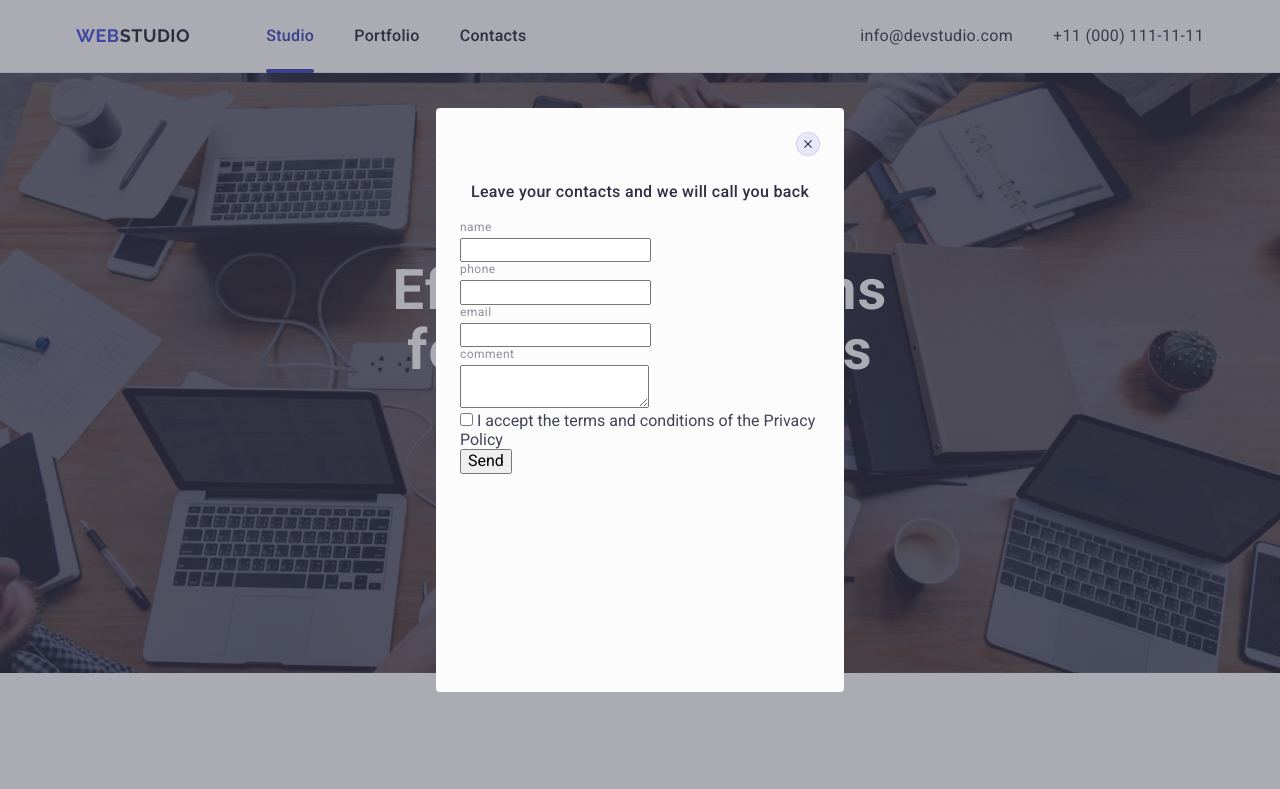
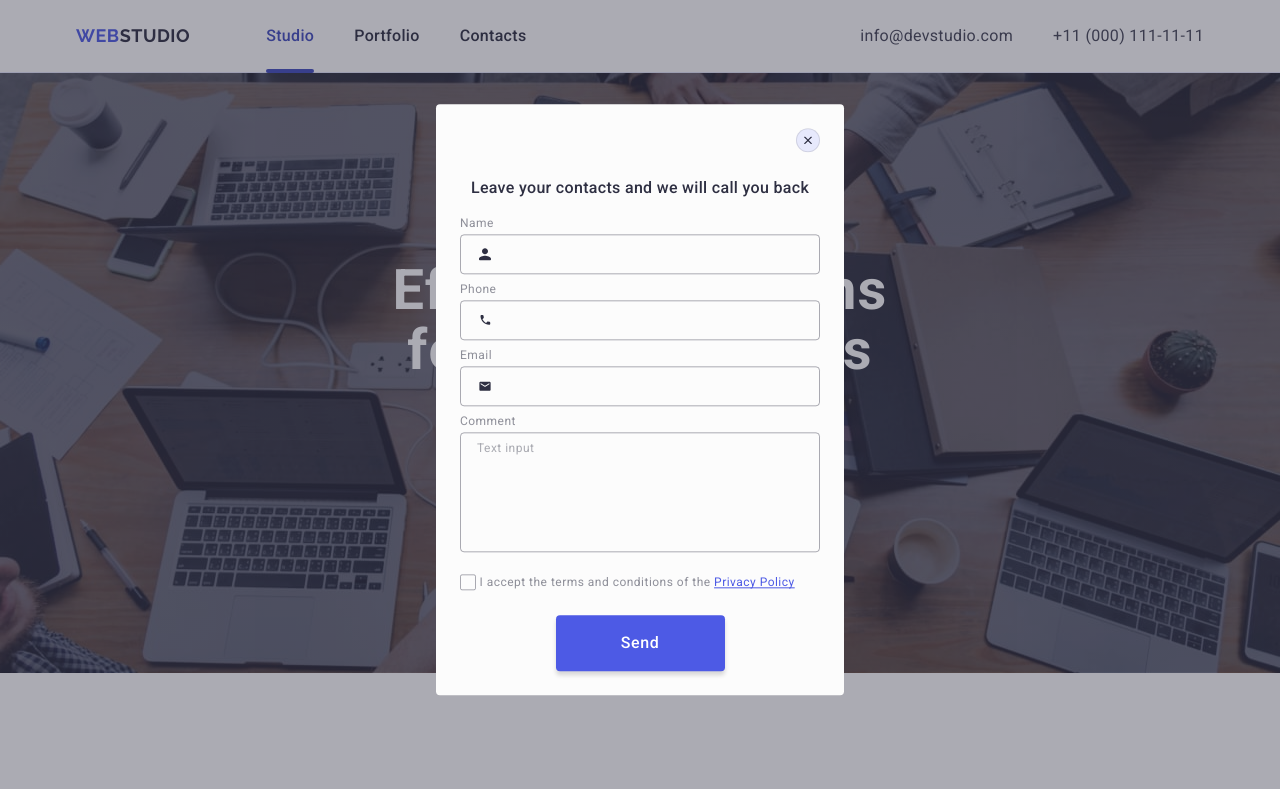
Before and after one commit to katerynakyryliuk2024/goit-markup-hw-05, a plain HTML site: page index.html in a window 1280 px wide. Shown: the top 789 px of the page. Drawn offline with nearby package versions, Linux system fonts and the light colour scheme.

Commit message:
form update

```diff
--- a/css/styles.css
+++ b/css/styles.css
@@ -159,7 +159,7 @@ transition: background-color 250ms cubic-bezier(0.4, 0, 0.2, 1);
 background-color: #404bbf;
 }
 
-.visually-hidden-title{
+.visually-hidden{
 position: absolute;
 width: 1px;
 height: 1px;
@@ -486,3 +486,107 @@ visibility: visible;
     color: #8e8f99;
     margin-bottom: 4px;
 }
+.review-form-input{
+    width: 100%;
+    height: 40px;
+    border: 1px solid rgba(46, 47, 66, 0.4);
+     border-radius: 4px;
+     padding-left: 38px;
+     background-color:transparent;
+     transition: border-color 250ms cubic-bezier(0.4, 0, 0.2, 1);
+}
+.review-form-input:focus{
+    border-color: #4d5ae5;
+    outline: transparent;
+}
+.review-form-field-wrapper{
+    margin-bottom: 8px;
+}
+.review-form-field-comment-wrapper{
+    margin-bottom: 16px;
+}
+.review-form-field-icon{
+    fill: #2e2f42;
+    position: absolute;
+    top: 50%;
+    left: 16px;
+    transform: translateY(-50%);
+    transition: fill 250ms cubic-bezier(0.4, 0, 0.2, 1);
+}
+.review-form-input-wrapper{
+    position: relative;
+}
+.review-form-input:focus + .review-form-field-icon{
+    fill: #4d5ae5;
+}
+.review-form-message{
+    width: 100%;
+    height: 120px;
+    border: 1px solid rgba(46, 47, 66, 0.4);
+    border-radius: 4px;
+    background-color: transparent;
+    resize: none;
+    padding: 8px 16px;
+    transition: border-color 250ms cubic-bezier(0.4, 0, 0.2, 1);
+}
+.review-form-message:focus{
+border-color: #4d5ae5;
+ outline: transparent;
+}
+.review-form-message::placeholder{
+        font-size: 12px;
+        line-height: 1.16667;
+        letter-spacing: 0.04em;
+        color: rgba(46, 47, 66, 0.4);
+}
+.review-form-checkbox-label{
+    font-size: 12px;
+     line-height: 1.17;
+     letter-spacing: 0.04em;
+      color: #8e8f99;
+}
+.review-form-own-checkbox{
+    display: inline-flex;
+    justify-content: center;
+    align-items: center;
+    width: 16px;
+    height: 16px;
+    border-radius: 2px;
+    border: 1px solid rgba(46, 47, 66, 0.4);
+    cursor: pointer;
+    fill: transparent;
+}
+.review-form-checkbox:checked + .review-form-checkbox-label .review-form-own-checkbox{
+background-color: #404bbf;
+ border: 1px solid #404bbf;
+ fill: #f4f4fd;
+}
+.review-form-checkbox:focus +.review-form-checkbox-label .review-form-own-checkbox{
+    outline: 1px solid #404bbf;
+}
+.privacy-policy-link{
+    line-height: 1.33;
+     text-decoration: underline;
+    text-decoration-skip-ink: none;
+    color: #4d5ae5;
+}
+.review-form-checkbox-wrapper{
+    margin-bottom: 24px;
+}
+.review-form-submit{
+    border: none;
+    border-radius: 4px;
+    padding: 16px 32px;
+    width: 169px;
+    height: 56px;
+    box-shadow: 0 4px 4px 0 rgba(0, 0, 0, 0.15);
+    background: #4d5ae5;
+    display: block;
+    margin: 0 auto;
+    font-weight: 500;
+     font-size: 16px;
+    line-height: 1.5;
+    letter-spacing: 0.04em;
+    text-align: center;
+      color: #fff;
+}
--- a/index.html
+++ b/index.html
@@ -65,7 +65,7 @@
       <!-- ======Our Benefits=====-->
       <section class="benefits section-paddings">
         <div class="container">
-          <h2 class="visually-hidden-title">Our Benefits</h2>
+          <h2 class="visually-hidden">Our Benefits</h2>
           <ul class="benefits-list">
             <li class="benefits-list-item">
               <div class="benefits-container">
@@ -478,8 +478,9 @@
         <form class="review-form">
           <div class="review-form-field-wrapper">
             <label for="user-first-name" class="review-form-field-label"
-              >name</label
+              >Name</label
             >
+            <div class="review-form-input-wrapper">
               <input
                 type="text"
                 class="review-form-input"
@@ -489,9 +490,14 @@
                 required
                 title="Oleksii"
               />
+              <svg class="review-form-field-icon" width="18" height="18">
+                <use href="./images/icons.svg#icon-person"></use>
+              </svg>
+            </div>
           </div>
           <div class="review-form-field-wrapper">
-            <label for="user-tel" class="review-form-field-label">phone</label>
+            <label for="user-tel" class="review-form-field-label">Phone</label>
+            <div class="review-form-input-wrapper">
               <input
                 type="tel"
                 class="review-form-input"
@@ -501,11 +507,16 @@
                 title="xxx-xxx-xx-xx"
                 required
               />
+              <svg class="review-form-field-icon" width="18" height="18">
+                <use href="./images/icons.svg#icon-phone"></use>
+              </svg>
+            </div>
           </div>
           <div class="review-form-field-wrapper">
             <label for="user-email" class="review-form-field-label"
-              >email</label
+              >Email</label
             >
+            <div class="review-form-input-wrapper">
               <input
                 type="email"
                 class="review-form-input"
@@ -513,29 +524,43 @@
                 name="user-email"
                 required
               />
+              <svg class="review-form-field-icon" width="18" height="18">
+                <use href="./images/icons.svg#icon-email"></use>
+              </svg>
             </div>
-          <div class="review-form-field-wrapper">
+          </div>
+          <div class="review-form-field-comment-wrapper">
             <label for="user-comment" class="review-form-field-label"
-              >comment</label
+              >Comment</label
             >
             <textarea
               name="user-comment"
               id="user-comment"
               class="review-form-message"
               required
+              placeholder="Text input"
             ></textarea>
           </div>
           <div class="review-form-checkbox-wrapper">
             <input
-              type="checkbox"
-              class="review-form-checkbox"
+              type="checkbox "
+              class="review-form-checkbox visually-hidden"
               id="privacy-policy"
               name="privacy-policy"
               value="true"
               required
             />
-            <label for="privacy-policy" class="review-form-checkbox-label"
-              >I accept the terms and conditions of the
+            <label for="privacy-policy" class="review-form-checkbox-label">
+              <span class="review-form-own-checkbox">
+                <svg
+                  class="review-form-own-checkbox-icon"
+                  width="10"
+                  height="8"
+                >
+                  <use href="./images/icons.svg#icon-check"></use>
+                </svg>
+              </span>
+              I accept the terms and conditions of the
               <a href="" class="privacy-policy-link">Privacy Policy</a></label
             >
           </div>
```
Lines whose indentation alone changed are shown as unchanged.
